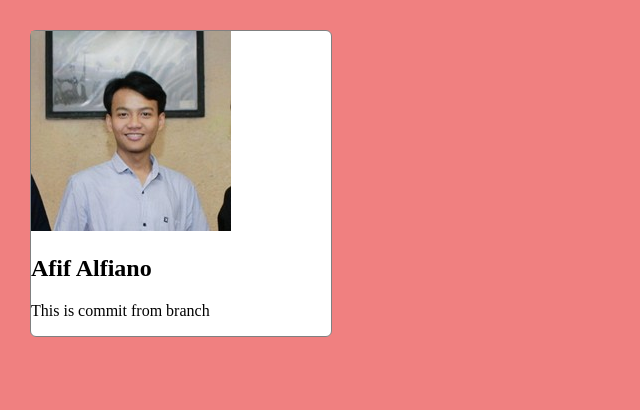
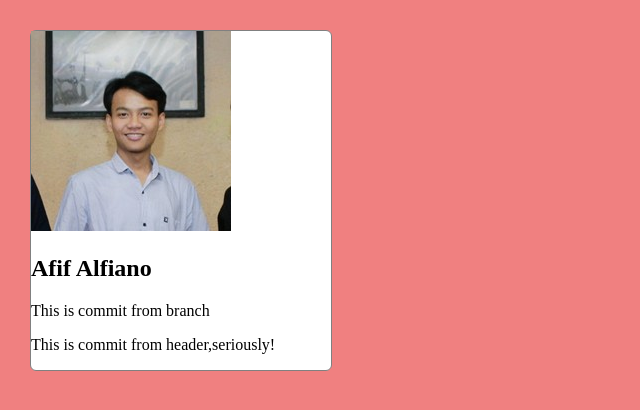
Before and after one commit to afifalfiano/learning, a plain HTML site: page index.html in a window 1280 px wide. Shown: the top 410 px of the page, without its empty margins (0-640 px from the left). Drawn offline with Linux system fonts and the light colour scheme.

Commit message:
commit from header, niceee!

```diff
--- a/index.html
+++ b/index.html
@@ -9,6 +9,7 @@
         <img id="profile-image" src="afif.jpg" alt="AfifAlfiano">
         <h2 id="profile-name">Afif Alfiano</h2>
         <p>This is commit from branch</p>
+        <p>This is commit from header,seriously!</p>
     </div>
 </body>
 </html>
```
